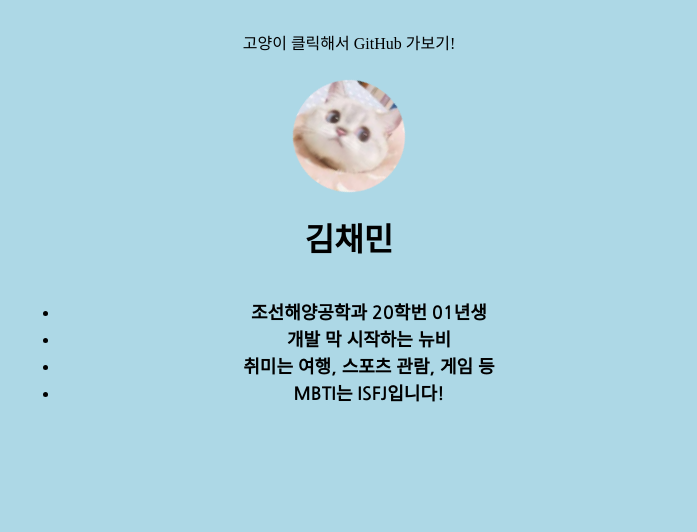
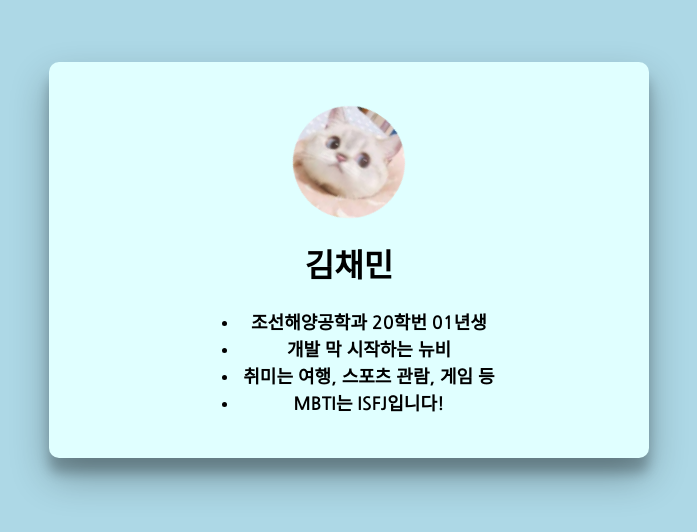
Before and after one commit to GlassyFoozle/seminar-2024-profile, a React (Vite) app: page / in a window 1280 px wide. Shown: the top 532 px of the page, without its empty margins (291-988 px from the left). Built offline with nearby package versions, Linux system fonts and the light colour scheme.

Commit message:
overall finishing touches

```diff
--- a/src/App.css
+++ b/src/App.css
@@ -5,6 +5,15 @@
   margin: 0 auto;
   padding: 2rem;
   text-align: center;
+}
+
+.box {
+  max-width: 600px;
+  margin: 30px auto;
+  padding: 20px 0;
+  border-radius: 10px;
+  background-color: lightcyan;
+  box-shadow: rgba(0, 0, 0, 0.3) 0px 19px 38px, rgba(0, 0, 0, 0.22) 0px 15px 12px;
 }
 
 .pfp {
@@ -40,9 +49,8 @@
 }
 
 .details {
-  padding: 2em;
-  width: 60%;
-  margin: auto;
+  max-width: 300px;
+  margin: 20px auto;
   font-family: 'Nanum Gothic', sans-serif;
   font-weight: 700;
   font-size: 18px;
--- a/src/App.tsx
+++ b/src/App.tsx
@@ -1,12 +1,24 @@
 import './App.css';
+
+import { useState } from 'react';
 
 import brianpfp from './assets/brian_githubpfp.jpg';
 
 function App() {
+  const [hidden, setHidden] = useState(true);
+
   return (
-    <>
-      <div className="profile">
-        <p className="hide">고양이 클릭해서 GitHub 가보기!</p>
+    <div className="box">
+      <div
+        className="profile"
+        onMouseEnter={() => {
+          setHidden(false);
+        }}
+        onMouseLeave={() => {
+          setHidden(true);
+        }}
+      >
+        {hidden ? null : <p>고양이 클릭해서 GitHub 가보기!</p>}
         <a
           href="https://github.com/GlassyFoozle"
           target="_blank"
@@ -14,9 +26,8 @@ function App() {
         >
           <img src={brianpfp} className="pfp" alt="profile image" />
         </a>
-
-        <h1>김채민</h1>
       </div>
+      <h1>김채민</h1>
       <div className="details">
         <ul>
           <li>조선해양공학과 20학번 01년생</li>
@@ -25,7 +36,7 @@ function App() {
           <li>MBTI는 ISFJ입니다!</li>
         </ul>
       </div>
-    </>
+    </div>
   );
 }
 
```
